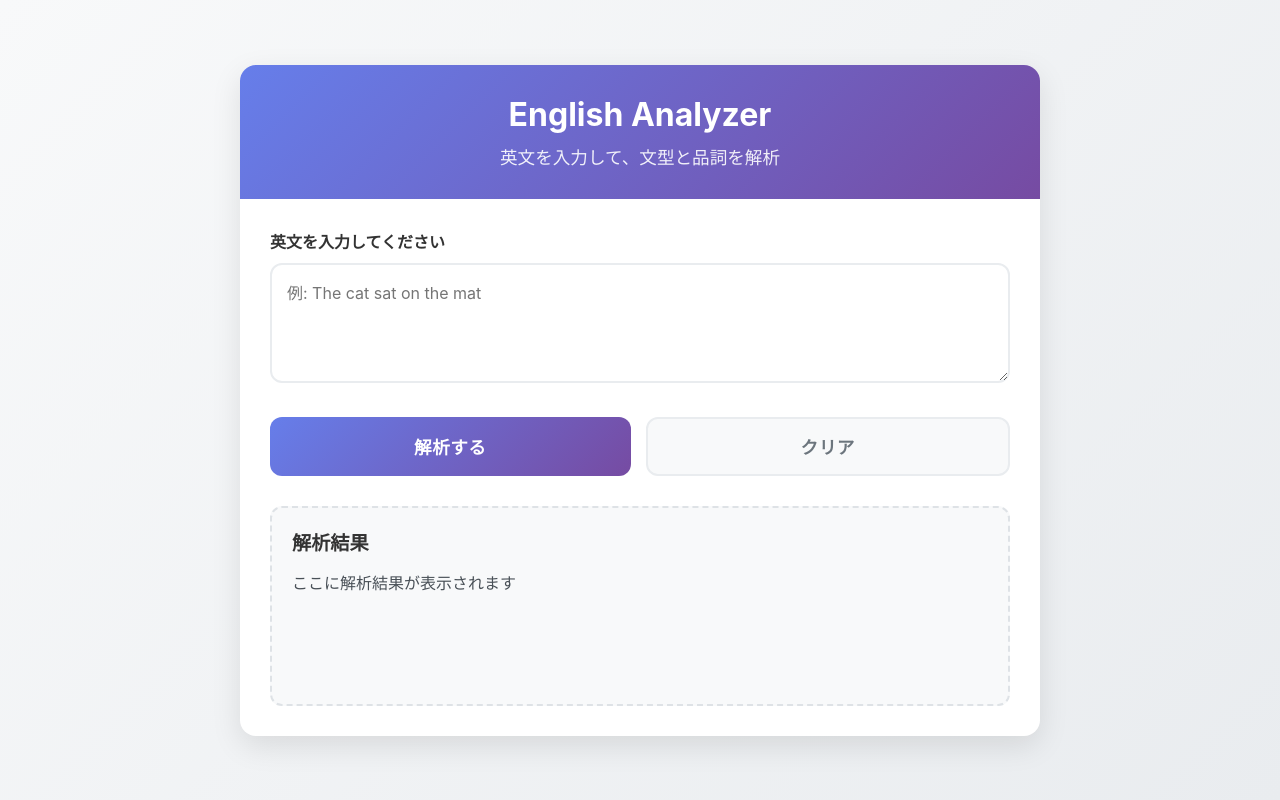
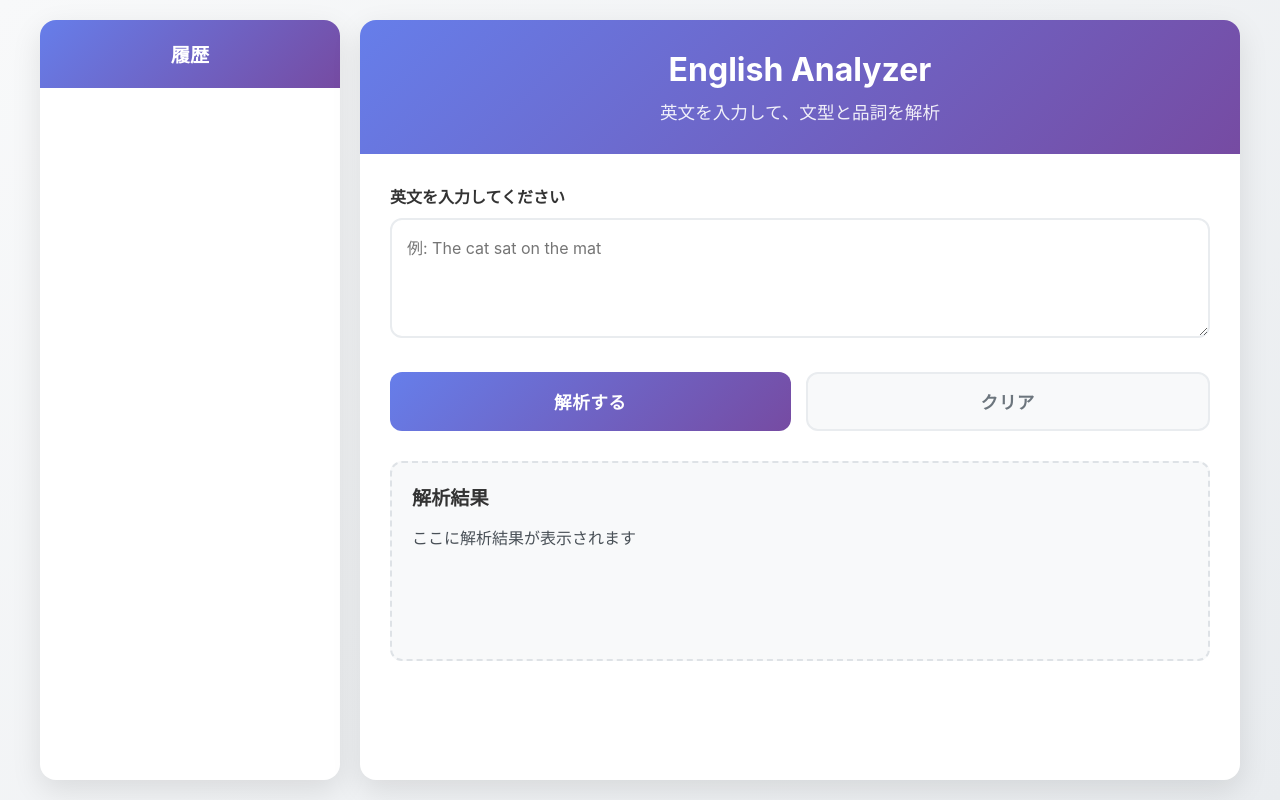
Before and after one commit to yohasakuraxxx/my-ai-app, a FastAPI app: page / in a window 1280 px wide. Run offline with FastAPI, Linux system fonts and the light colour scheme; data that the repository does not hold is empty.

Commit message:
add log feature

```diff
--- a/main.py
+++ b/main.py
@@ -5,12 +5,16 @@ from fastapi.responses import HTMLResponse
 from fastapi.templating import Jinja2Templates
 import google.generativeai as genai
 from dotenv import load_dotenv
+from typing import List, Dict
 
 # Load environment variables from .env file
 load_dotenv()
 
 app = FastAPI()
 templates = Jinja2Templates(directory="templates")
+
+# In-memory storage for chat history (in production, use a database)
+chat_history: List[Dict] = []
 
 @app.get("/", response_class=HTMLResponse)
 async def home(request: Request):
@@ -39,9 +43,31 @@ async def analyze_english(request: Request):
 「文型」「品詞」「意味」「発音記号」の見出しで整理して回答してください。"""
 
         response = model.generate_content(analysis_prompt)
-        return {"response": response.text}
+
+        # Store in chat history
+        import datetime
+        chat_entry = {
+            "id": len(chat_history) + 1,
+            "timestamp": datetime.datetime.now().strftime("%Y-%m-%d %H:%M:%S"),
+            "prompt": prompt,
+            "response": response.text
+        }
+        chat_history.append(chat_entry)
+
+        return {"response": response.text, "history_id": chat_entry["id"]}
     except Exception as e:
         return {"error": str(e)}
 
+@app.get("/history")
+async def get_history():
+    return {"history": chat_history}
+
+@app.get("/history/{history_id}")
+async def get_history_item(history_id: int):
+    for item in chat_history:
+        if item["id"] == history_id:
+            return item
+    return {"error": "History not found"}
+
 if __name__ == "__main__":
     uvicorn.run(app, host="0.0.0.0", port=8000)
--- a/templates/index.html
+++ b/templates/index.html
@@ -13,6 +13,7 @@
             --text-color: #333;
             --border-radius: 16px;
             --shadow: 0 10px 30px rgba(0, 0, 0, 0.1);
+            --sidebar-width: 300px;
         }
 
         * {
@@ -25,20 +26,108 @@
             font-family: -apple-system, BlinkMacSystemFont, "Segoe UI", Roboto, Helvetica, Arial, sans-serif;
             background: linear-gradient(135deg, var(--bg-color), #e9ecef);
             min-height: 100vh;
+            padding: 20px;
+        }
+
+        .app-container {
             display: flex;
-            align-items: center;
-            justify-content: center;
+            gap: 20px;
+            max-width: 1200px;
+            margin: 0 auto;
+            height: calc(100vh - 40px);
+        }
+
+        .sidebar {
+            width: var(--sidebar-width);
+            background: var(--card-bg);
+            border-radius: var(--border-radius);
+            box-shadow: var(--shadow);
+            display: flex;
+            flex-direction: column;
+            overflow: hidden;
+        }
+
+        .sidebar-header {
+            background: linear-gradient(135deg, var(--primary-color), var(--secondary-color));
+            color: white;
             padding: 20px;
+            text-align: center;
+        }
+
+        .sidebar-header h3 {
+            margin: 0;
+            font-size: 1.2rem;
+        }
+
+        .history-list {
+            flex: 1;
+            overflow-y: auto;
+            padding: 10px;
+        }
+
+        .history-item {
+            background: #f8f9fa;
+            border: 1px solid #e9ecef;
+            border-radius: 8px;
+            padding: 15px;
+            margin-bottom: 10px;
+            cursor: pointer;
+            transition: all 0.3s ease;
+            text-align: left;
+            width: 100%;
+            display: flex;
+            flex-direction: column;
+            align-items: flex-start;
+            border-left: 4px solid transparent;
+        }
+
+        .history-item:hover {
+            background: #e9ecef;
+            transform: translateX(5px);
+        }
+
+        .history-item.active {
+            border-left-color: var(--primary-color);
+            background: #e3f2fd;
+        }
+
+        .history-title {
+            font-weight: 600;
+            color: var(--text-color);
+            margin-bottom: 5px;
+            font-size: 0.9rem;
+            white-space: nowrap;
+            overflow: hidden;
+            text-overflow: ellipsis;
+            width: 100%;
+        }
+
+        .history-time {
+            font-size: 0.75rem;
+            color: #6c757d;
+        }
+
+        .main-content {
+            flex: 1;
+            background: var(--card-bg);
+            border-radius: var(--border-radius);
+            box-shadow: var(--shadow);
+            display: flex;
+            flex-direction: column;
+            overflow: hidden;
         }
 
         .container {
             width: 100%;
-            max-width: 800px;
-            background: var(--card-bg);
-            border-radius: var(--border-radius);
-            box-shadow: var(--shadow);
-            overflow: hidden;
-            position: relative;
+            height: 100%;
+            display: flex;
+            flex-direction: column;
+        }
+
+        .content {
+            flex: 1;
+            padding: 30px;
+            overflow-y: auto;
         }
 
         .header {
@@ -188,6 +277,19 @@
     </style>
 </head>
 <body>
+    <div class="app-container">
+        <!-- Sidebar for Chat History -->
+        <div class="sidebar">
+            <div class="sidebar-header">
+                <h3>履歴</h3>
+            </div>
+            <div class="history-list" id="history-list">
+                <!-- History items will be populated here -->
+            </div>
+        </div>
+
+        <!-- Main Content Area -->
+        <div class="main-content">
             <div class="container">
                 <div class="header">
                     <h1>English Analyzer</h1>
@@ -211,6 +313,8 @@
                     <div class="result-container empty" id="result-container">
                         <h3>解析結果</h3>
                         <div class="result-text" id="result-text">ここに解析結果が表示されます</div>
+                    </div>
+                </div>
             </div>
         </div>
     </div>
@@ -272,6 +376,81 @@
                 analyzeText();
             }
         });
+
+        // Load chat history on page load
+        window.onload = loadHistory;
+
+        async function loadHistory() {
+            try {
+                const response = await fetch('/history');
+                const data = await response.json();
+
+                const historyList = document.getElementById('history-list');
+                historyList.innerHTML = '';
+
+                if (data.history && data.history.length > 0) {
+                    data.history.forEach(item => {
+                        const historyItem = document.createElement('button');
+                        historyItem.className = 'history-item';
+                        historyItem.onclick = () => loadHistoryItem(item.id);
+
+                        const title = document.createElement('div');
+                        title.className = 'history-title';
+                        title.textContent = truncateText(item.prompt, 40);
+
+                        const time = document.createElement('div');
+                        time.className = 'history-time';
+                        time.textContent = item.timestamp;
+
+                        historyItem.appendChild(title);
+                        historyItem.appendChild(time);
+                        historyList.appendChild(historyItem);
+                    });
+                }
+            } catch (error) {
+                console.error('Failed to load history:', error);
+            }
+        }
+
+        async function loadHistoryItem(historyId) {
+            try {
+                const response = await fetch(`/history/${historyId}`);
+                const data = await response.json();
+
+                if (data.error) {
+                    alert(data.error);
+                    return;
+                }
+
+                // Update the result display
+                const resultContainer = document.getElementById('result-container');
+                const resultText = document.getElementById('result-text');
+
+                resultText.textContent = data.response;
+                resultContainer.classList.remove('empty');
+
+                // Update the input field
+                document.getElementById('english-input').value = data.prompt;
+
+                // Update active state in history list
+                document.querySelectorAll('.history-item').forEach(item => {
+                    item.classList.remove('active');
+                });
+
+                // Find and mark the clicked item as active
+                const clickedItem = document.querySelector(`.history-item:nth-child(${data.id})`);
+                if (clickedItem) {
+                    clickedItem.classList.add('active');
+                }
+            } catch (error) {
+                console.error('Failed to load history item:', error);
+            }
+        }
+
+        function truncateText(text, maxLength) {
+            if (text.length <= maxLength) return text;
+            return text.substring(0, maxLength) + '...';
+        }
     </script>
 </body>
 </html>
```
Also changed, not shown: 1 other file. Lines whose indentation alone changed are shown as unchanged.
